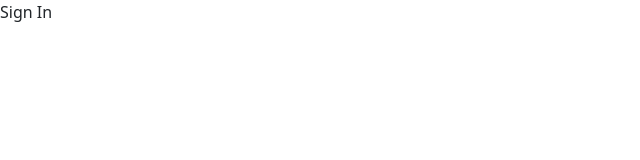
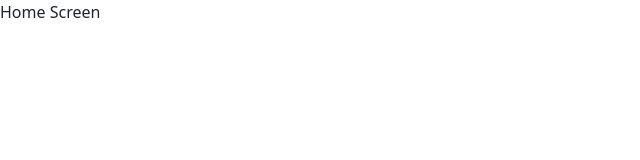
Before and after one commit to NithyaYamsinghe/cms, a React (Create React App) app: page / in a window 1280 px wide. Shown: the top 160 px of the page, without its empty margins (0-640 px from the left). Built offline with nearby package versions, Linux system fonts and the light colour scheme.

Commit message:
added home screen page

```diff
--- /dev/null
+++ b/src/pages/HomeScreen.js
@@ -0,0 +1,7 @@
+import React from "react";
+
+const HomeScreen = () => {
+  return <React.Fragment>Home Screen</React.Fragment>;
+};
+
+export default HomeScreen;
--- a/src/routes/AppRouter.js
+++ b/src/routes/AppRouter.js
@@ -2,12 +2,14 @@ import React from "react";
 import { Switch, Route } from "react-router-dom";
 import "bootstrap/dist/css/bootstrap.min.css";
 import SignInScreen from "./../pages/SignInScreen";
+import HomeScreen from "./../pages/HomeScreen";
 
 const AppRouter = () => {
   return (
     <React.Fragment>
       <Switch>
-        <Route exact path="/" component={SignInScreen}></Route>
+        <Route exact path="/" component={HomeScreen}></Route>
+        <Route exact path="/sign-in" component={SignInScreen}></Route>
       </Switch>
     </React.Fragment>
   );
```
